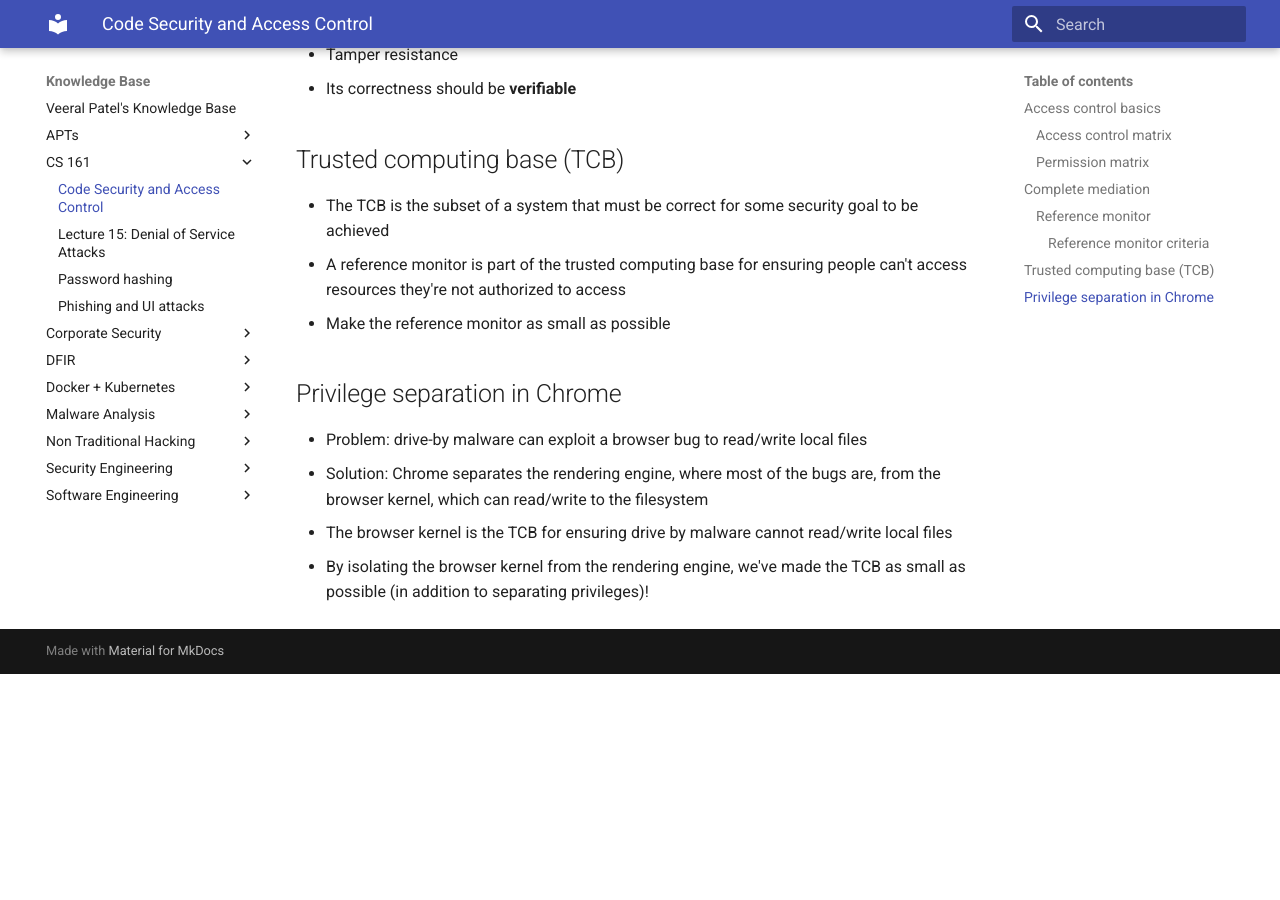
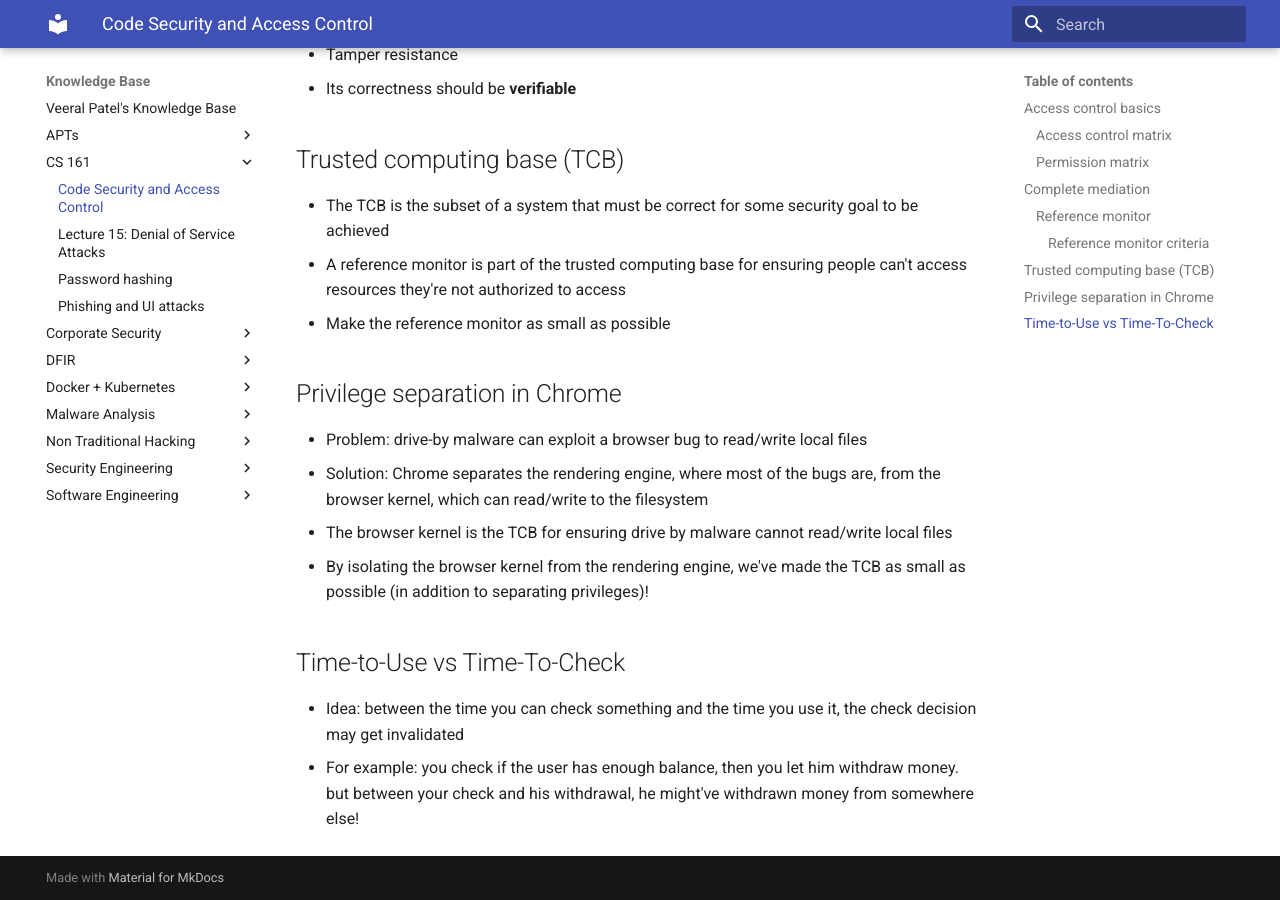
Before and after one commit to veeral-patel/knowledge-base, an MkDocs documentation site: the page built from docs/CS 161/code-security-and-access-control.md, in a window 1280 px wide and 900 px high, scrolled down 1015 px. Built offline with MkDocs 1.6.1 and Material for MkDocs 9.7.7, drawn with Linux system fonts in a browser that asks for light colours; before the commit the page ends 1689 px from its top, so only the background shows below that.

Commit message:
add TOCTOU

```diff
--- a/docs/CS 161/code-security-and-access-control.md
+++ b/docs/CS 161/code-security-and-access-control.md
@@ -50,3 +50,9 @@ Alice| read, write | read
 - The browser kernel is the TCB for ensuring drive by malware cannot
   read/write local files
 - By isolating the browser kernel from the rendering engine, we've made the TCB as small as possible (in addition to separating privileges)!
+
+## Time-to-Use vs Time-To-Check
+- Idea: between the time you can check something and the time you use it, the check decision may get invalidated
+- For example: you check if the user has enough balance, then you let him
+  withdraw money. but between your check and his withdrawal, he might've
+withdrawn money from somewhere else!
```
